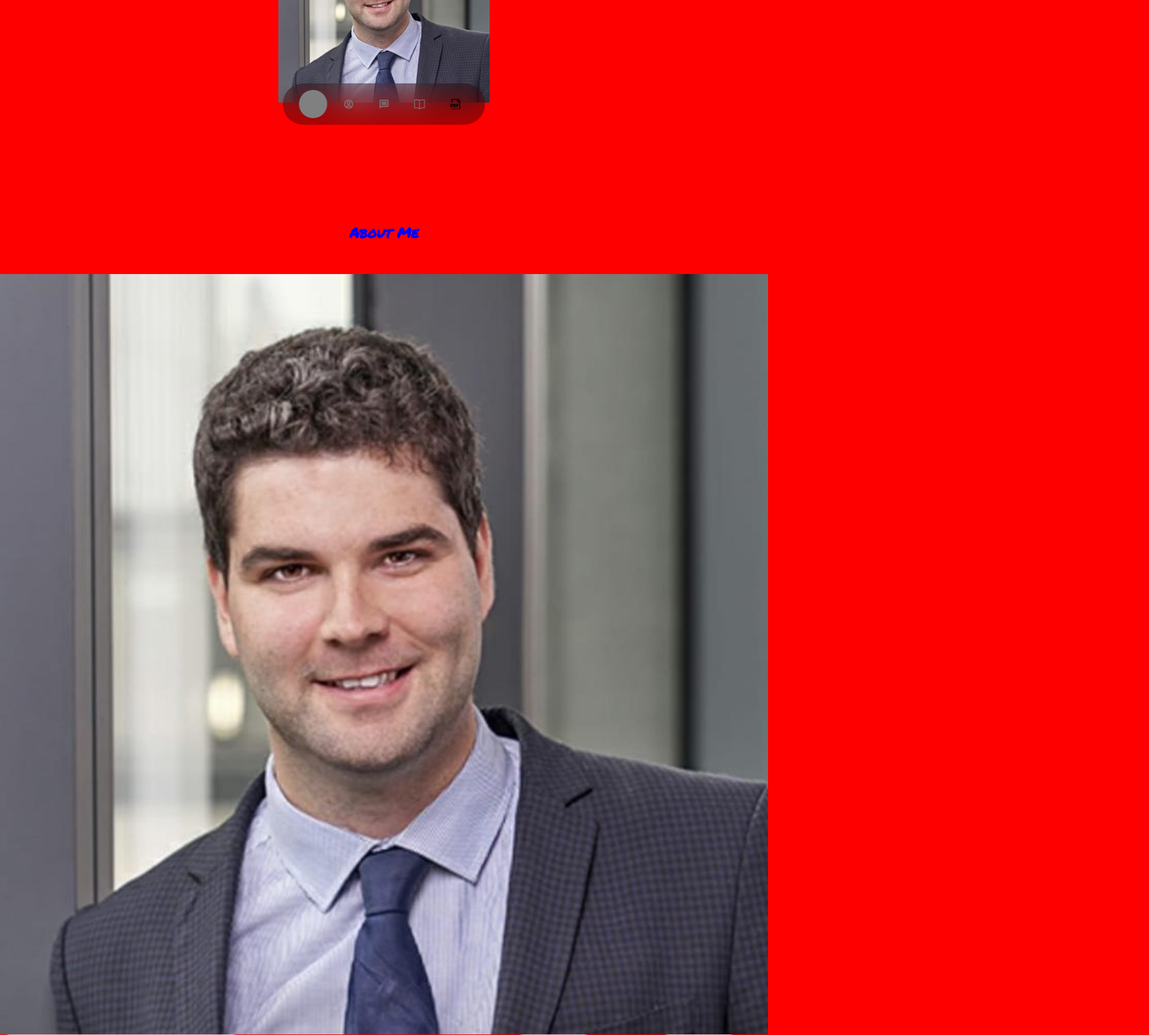
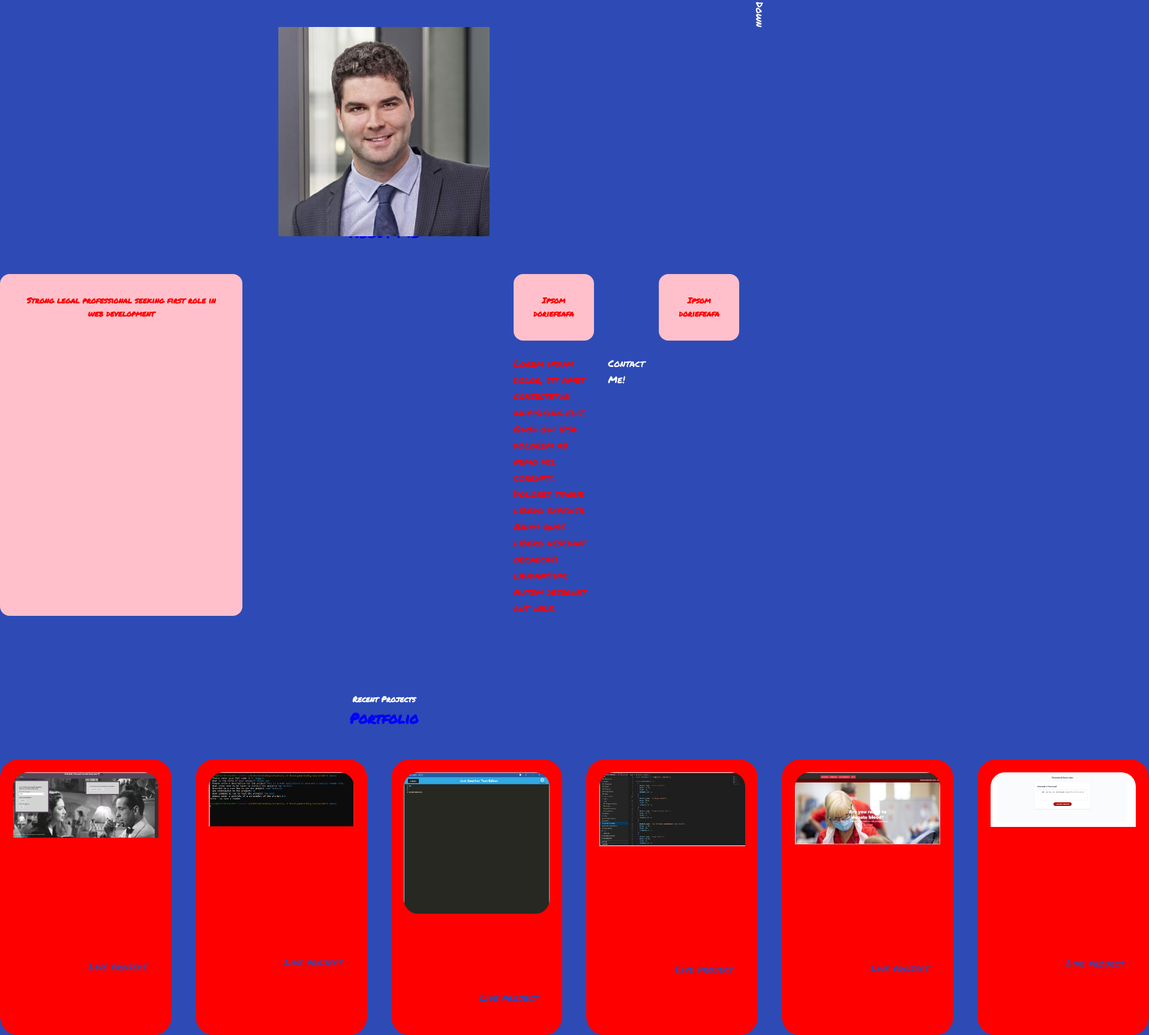
Before and after one commit to munnos/my-portfolio, a React (Create React App) app: page / in a window 1280 px wide. Shown: the part 560-2286 px from the top of the page at 60% size, 1915 px wide, since content can reach past the window. Built offline with nearby package versions, Linux system fonts and the light colour scheme.

Commit message:
updates to nav bar

```diff
--- a/src/App.jsx
+++ b/src/App.jsx
@@ -1,6 +1,5 @@
 import React from 'react'
 import Header from './components/header/Header'
-import Nav from './components/nav/Nav'
 import About from './components/about/About'
 import Portfolio from './components/portfolio/Portfolio'
 import Contact from './components/contact/Contact'
@@ -10,7 +9,6 @@ const app = () => {
   return (
     <>
     < Header />
-    <Nav />
     < About />
     < Portfolio />
     < Contact />
--- a/src/components/about/About.jsx
+++ b/src/components/about/About.jsx
@@ -1,16 +1,13 @@
 import React from 'react'
 import './about.css'
-import Me from '../../assets/Me.jpg';
+
 
 const About = () => {
   return (
     <section id='about'>
       <h2>About Me</h2>
       <div className="containeraboutContainer">
-        <div className="aboutMe-image">
-          <img src={Me} alt="Me" />
-          </div>
-          </div>
+
 
           <div className="aboutContent"></div>
           <div className="aboutCards">
@@ -38,6 +35,7 @@ const About = () => {
 
         </div>
         </div>
+        </div>
 
 
 
--- a/src/components/footer/footer.css
+++ b/src/components/footer/footer.css
@@ -1,7 +1,3 @@
-
-
-
-
 
 .footerSocials {
     display: flex;
--- a/src/components/header/Header.jsx
+++ b/src/components/header/Header.jsx
@@ -1,18 +1,19 @@
 import React from 'react'
 import './header.css'
-import CTA from './CTA';
 import Me from './../../assets/Me.jpg';
+import Nav from './Nav';
 
 
 
 const Header = () => {
   return (
     <header>
+      < Nav />
       <div className="containerHeader_container"></div>
       <h5> Hello my name is</h5>
       <h1> Michael</h1>
       <h5 className="textLight">Fullstack Developer</h5>
-      <CTA />
+
 
       <div className="me">
         <img src={Me} alt="me" />
--- a/src/components/nav/nav.css
+++ b/src/components/header/nav.css
@@ -1,33 +1,35 @@
 nav {
     background: rgba(0,0,0,0.3);
-    width: max-content;
+
+
     display: block;
+    margin-left: 150vh;
     padding: 0.7rem 1.7rem;
-    z-index: 2;
-    position: fixed;
-    left: 50%;
-    transform: translateX(-50%);
     bottom: 2rem;
-    display: flex;
     gap: 0.8rem;
     border-radius: 3rem;
     backdrop-filter: blur(25px);
+    left: 50%;
+    max-width: max-content;
+
+
 }
 
 nav a {
     background: transparent;
     padding: 0.9rem;
-    border-radius: 50%;
-    display: flex;
-    color: var(--color-grey);
+    /* border-radius: 50%; */
+
     font-size: 1.1rem;
+    display: inline-block;
+
 }
 
 nav a:hover {
     background: rgba(0,0,0,0, 0.4);
 }
 
-nav a.active {
+/* nav a.active {
     background: var(--color-grey);
     color: var(--color-grey);
-}
+} */
--- a/src/components/portfolio/Portfolio.jsx
+++ b/src/components/portfolio/Portfolio.jsx
@@ -1,7 +1,7 @@
 import React from "react";
 import "./portfolio.css";
 
-import ProjectImage1 from "../../assets/projectImage1.jpg";
+import ProjectImage1 from "../../assets/projectImage1.PNG";
 import ProjectImage2 from "../../assets/projectImage2.PNG";
 import ProjectImage3 from "../../assets/projectImage3.PNG";
 import ProjectImage4 from "../../assets/projectImage4.PNG";
@@ -14,7 +14,7 @@ const Portfolio = () => {
       <h5>Recent Projects</h5>
       <h2>Portfolio</h2>
 
-      <div className="containerportfolioContainer"></div>
+      <div className="containerportfolioContainer">
       <article className="portfolioItem">
         <div className="portfolioitemImage">
           <img src={ProjectImage1} alt="Movietails project" />
@@ -140,6 +140,7 @@ const Portfolio = () => {
         </a>
         </div>
       </article>
+      </div>
     </section>
   );
 };
--- a/src/components/portfolio/portfolio.css
+++ b/src/components/portfolio/portfolio.css
@@ -1,10 +1,12 @@
-.portfolioContainer {
-    display: grid;
+.containerportfolioContainer {
+    display: flex;
     grid-template-columns: repeat(3, 1fr);
     gap: 2.5rem;
 }
 
 .portfolioItem {
+    display: flex;
+    flex-wrap: wrap;
     background: red;
     padding: 1.3rem;
     border-radius: 2rem;
@@ -20,6 +22,9 @@
 .portfolioitemImage {
     border-radius: 1.5rem;
     overflow: hidden;
+    max-width: 34rem;
+
+
 }
 
 .portfolioItem h3 {
--- a/src/index.css
+++ b/src/index.css
@@ -11,10 +11,7 @@
 }
 
 :root {
-  --color-bg: red;
-  --color-bg-varient: var(--color-bg);
-  --color-primary: var(--color-bg);
-  --color-primary-variant: var(--color-bg-varient);
+  --color-bg: #2E4BB5;
   --color-text: red;
   --color-white: white;
   --color-text2: blue;
```
Also changed, not shown: src/assets/projectImage1.PNG (added), src/assets/projectImage1.jpg (deleted), src/components/footer/CTA.jsx (renamed from src/components/header/CTA.jsx), src/components/header/Nav.jsx (renamed from src/components/nav/Nav.jsx).
